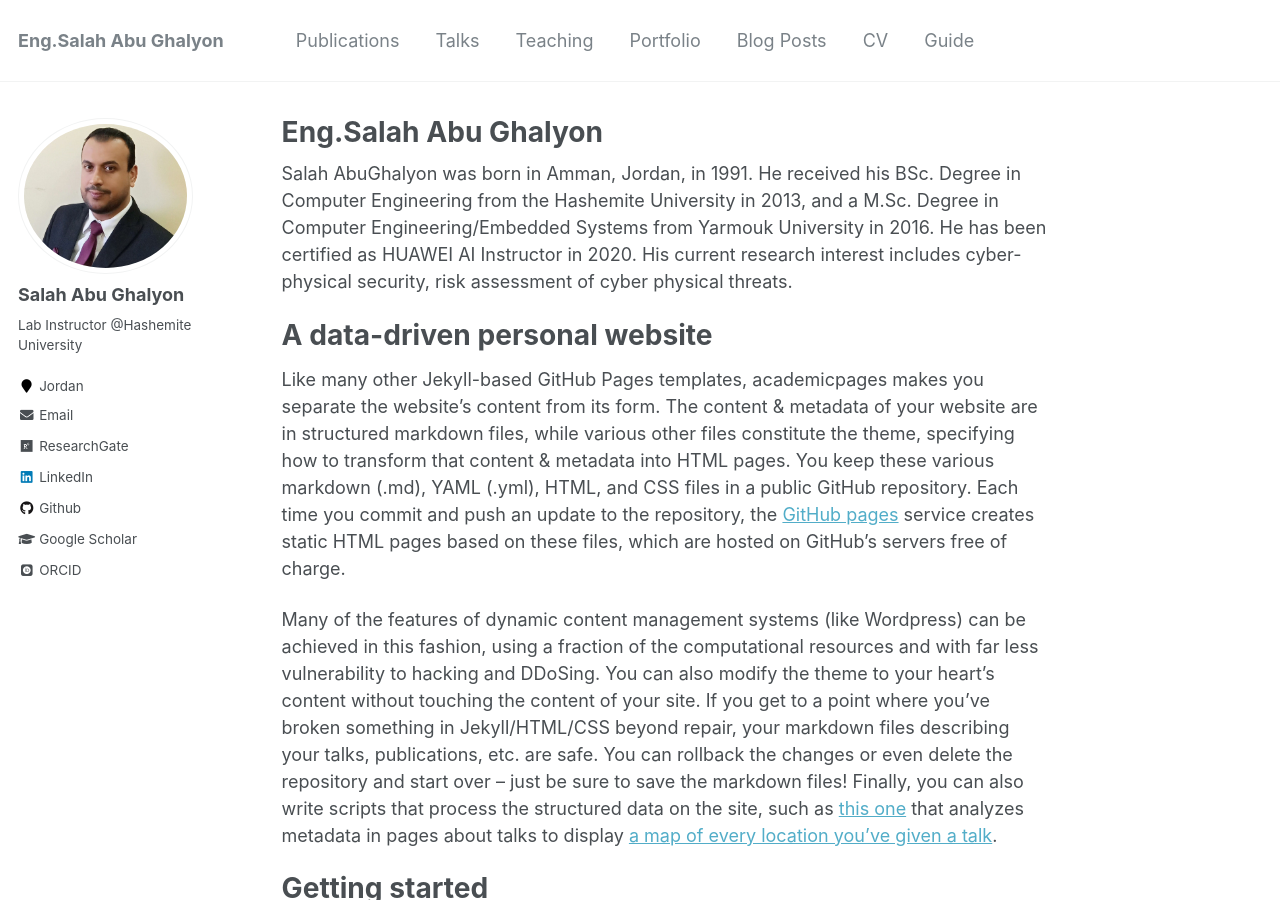
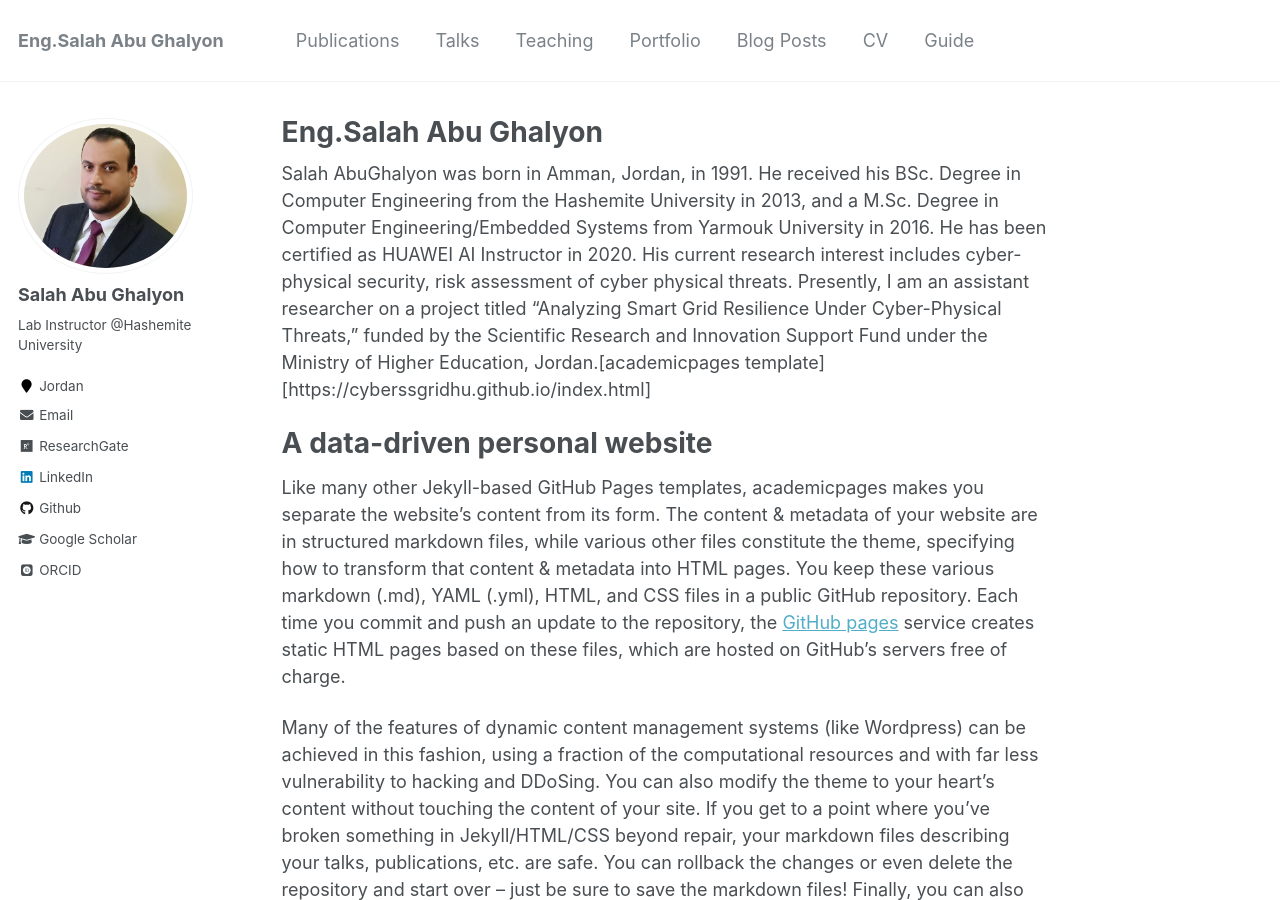
Before and after one commit to salahghalyon/salahghalyon.github.io, a Jekyll site: the page built from _pages/about.md, in a window 1280 px wide and 900 px high. Built offline with Jekyll 4.4.1, drawn with Linux system fonts in a browser that asks for light colours; some web fonts are replaced.

Commit message:
Update about.md

```diff
--- a/_pages/about.md
+++ b/_pages/about.md
@@ -8,7 +8,7 @@ redirect_from:
 ---
 
 Salah AbuGhalyon was born in Amman, Jordan, in 1991. He received his BSc. Degree in Computer Engineering from the Hashemite University in 2013, and a M.Sc. Degree in Computer Engineering/Embedded Systems from Yarmouk University in 2016. He has been certified as HUAWEI AI Instructor in 2020.
-His current research interest includes cyber-physical security, risk assessment of cyber physical threats.
+His current research interest includes cyber-physical security, risk assessment of cyber physical threats. Presently, I am an assistant researcher on a project titled "Analyzing Smart Grid Resilience Under Cyber-Physical Threats," funded by the Scientific Research and Innovation Support Fund under the Ministry of Higher Education, Jordan.[academicpages template][https://cyberssgridhu.github.io/index.html]
 
 A data-driven personal website
 ======
```
